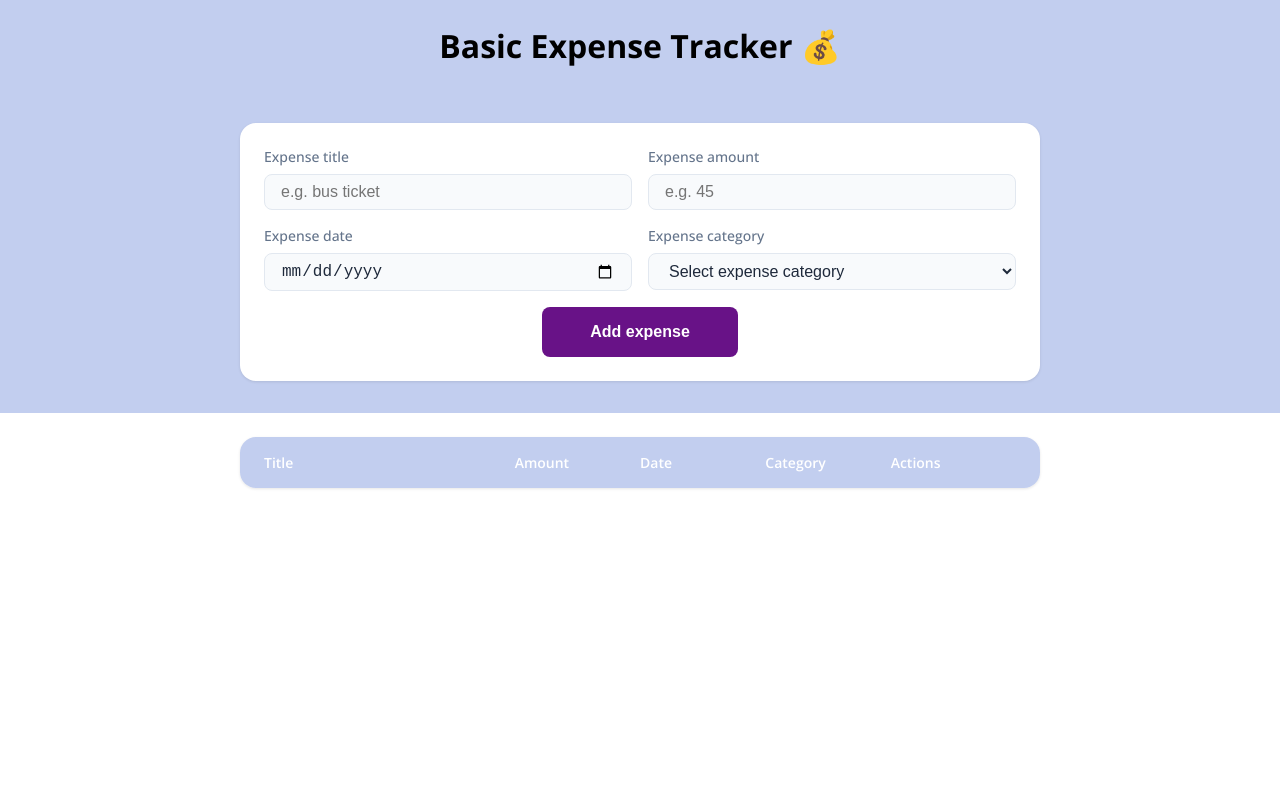
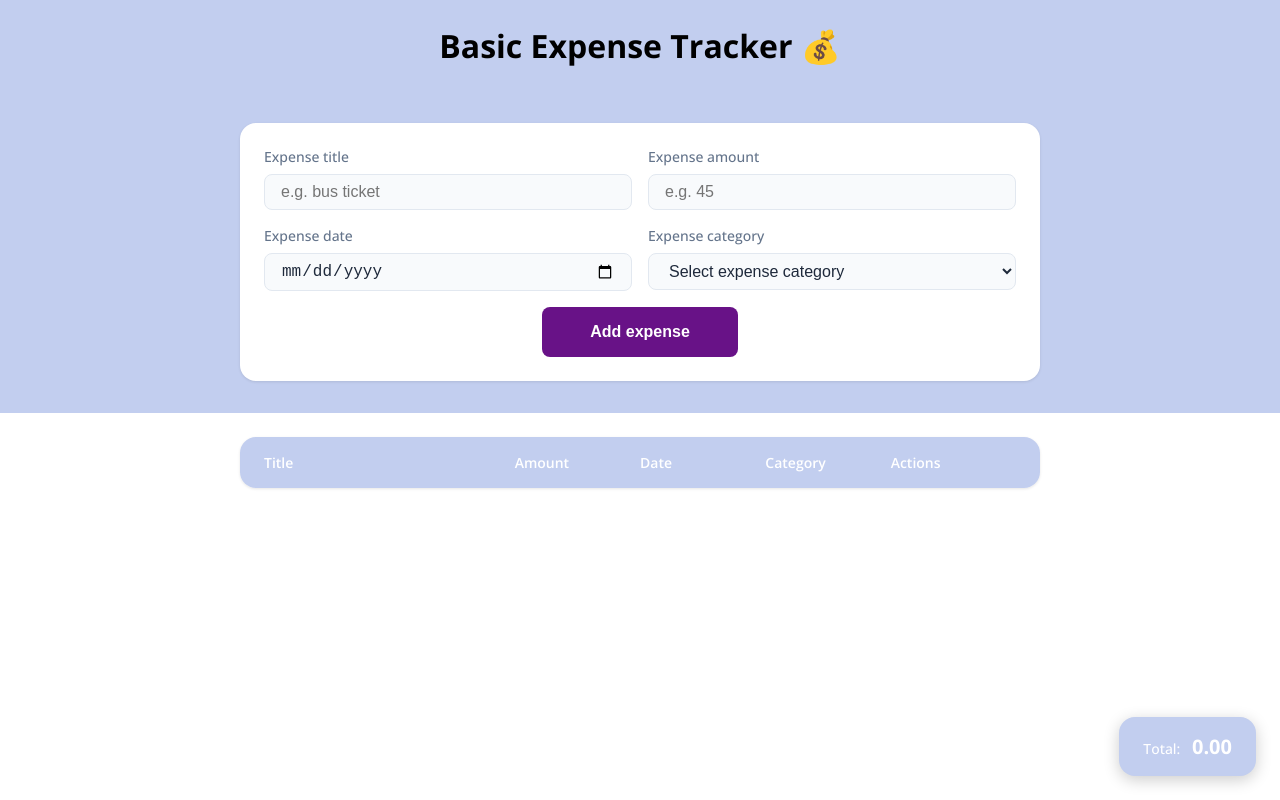
Before and after one commit to dianat2021/react-projects-beginner, a React (Vite) app in the folder 4-expense-tracker-beginner/: page / in a window 1280 px wide. Built offline with nearby package versions, Linux system fonts and the light colour scheme.

Commit message:
implement total feature

```diff
--- a/4-expense-tracker-beginner/src/App.jsx
+++ b/4-expense-tracker-beginner/src/App.jsx
@@ -3,6 +3,7 @@ import "./App.css";
 import ExpenseForm from "./components/ExpenseForm/ExpenseForm";
 import Heading from "./components/Heading/Heading";
 import ExpenseList from "./components/ExpenseList/ExpenseList";
+import Total from "./components/Total/Total";
 
 function App() {
   const [expenseList, setExpenseList] = useState([]);
@@ -20,6 +21,7 @@ function App() {
           expenseList={expenseList}
           setExpenseList={setExpenseList}
         />
+        <Total expenseList={expenseList} />
       </main>
     </>
   );
--- /dev/null
+++ b/4-expense-tracker-beginner/src/components/Total/Total.jsx
@@ -0,0 +1,16 @@
+import styles from "./Total.module.css";
+const Total = ({ expenseList }) => {
+  return (
+    <div className={styles.totalWrapper}>
+      <span className={styles.label}>Total: </span>
+      <span className={styles.total}>
+        {expenseList
+          .reduce((acc, cur) => {
+            return (acc += Number(cur.amount));
+          }, 0)
+          .toFixed(2)}
+      </span>
+    </div>
+  );
+};
+export default Total;
--- /dev/null
+++ b/4-expense-tracker-beginner/src/components/Total/Total.module.css
@@ -0,0 +1,22 @@
+.totalWrapper {
+  position: fixed;
+  bottom: var(--spacing-lg);
+  right: var(--spacing-lg);
+  background-color: var(--color-primary);
+  color: #ffffff;
+  border-radius: var(--radius-md);
+  padding: var(--spacing-md) var(--spacing-lg);
+  box-shadow: 0 0.25rem 1rem rgba(0, 0, 0, 0.2);
+}
+
+.total {
+  font-size: var(--font-size-lg);
+  font-weight: 700;
+}
+
+.label {
+  font-size: var(--font-size-md);
+  font-weight: 500;
+  color: #ffffff;
+  margin-right: var(--spacing-sm);
+}
```
